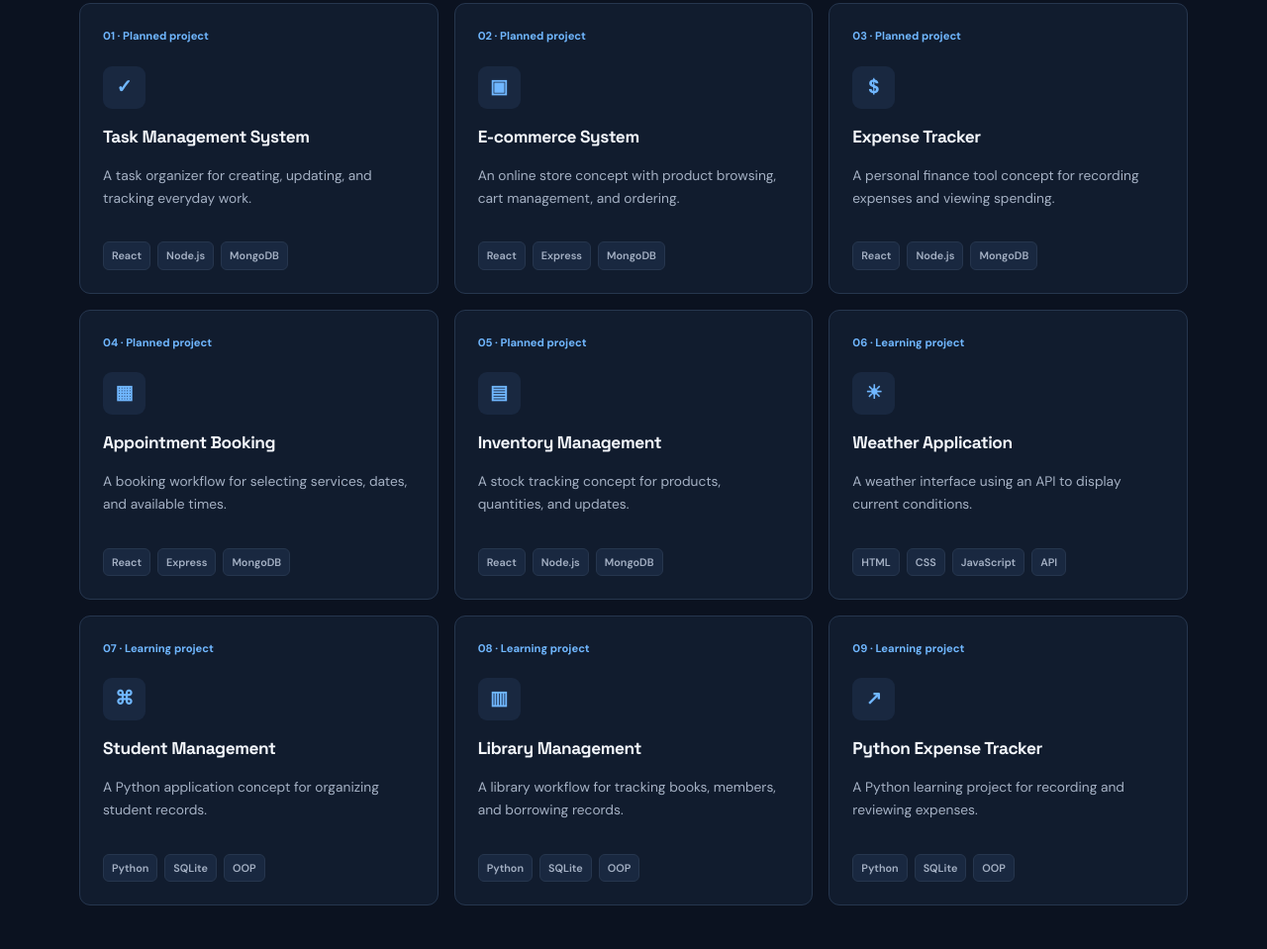
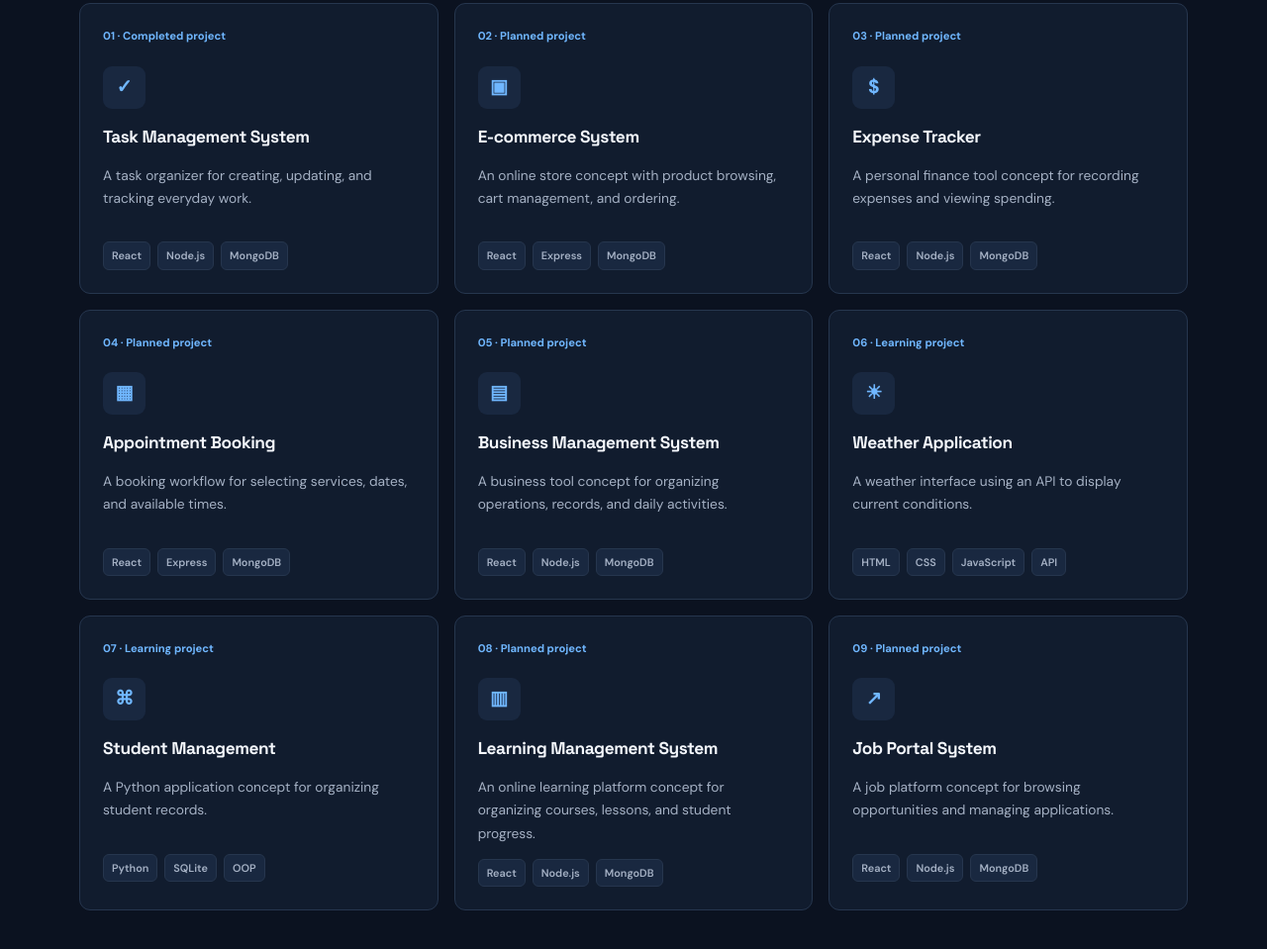
Before and after one commit to dawabest/dawit-portfolio, a plain HTML site: page index.html in a window 1280 px wide. Shown: the part 2255-3214 px from the top of the page at 99% size. Drawn offline with Linux system fonts and the light colour scheme.

Commit message:
Update portfolio project list

```diff
--- a/index.html
+++ b/index.html
@@ -304,7 +304,7 @@
   <div class="projects-grid">
 
     <article class="project-card reveal">
-      <small>01 · Planned project</small>
+      <small>01 · Completed project</small>
       <b>✓</b>
       <h3>Task Management System</h3>
       <p>
@@ -365,9 +365,9 @@
     <article class="project-card reveal">
       <small>05 · Planned project</small>
       <b>▤</b>
-      <h3>Inventory Management</h3>
+      <h3>Business Management System</h3>
       <p>
-        A stock tracking concept for products, quantities, and updates.
+        A business tool concept for organizing operations, records, and daily activities.
       </p>
       <div class="tags">
         <span>React</span>
@@ -406,31 +406,30 @@
     </article>
 
     <article class="project-card reveal">
-      <small>08 · Learning project</small>
+      <small>08 · Planned project</small>
       <b>▥</b>
-      <h3>Library Management</h3>
+      <h3>Learning Management System</h3>
       <p>
-        A library workflow for tracking books, members,
-        and borrowing records.
+        An online learning platform concept for organizing courses, lessons, and student progress.
       </p>
       <div class="tags">
-        <span>Python</span>
-        <span>SQLite</span>
-        <span>OOP</span>
+        <span>React</span>
+        <span>Node.js</span>
+        <span>MongoDB</span>
       </div>
     </article>
 
     <article class="project-card reveal">
-      <small>09 · Learning project</small>
+      <small>09 · Planned project</small>
       <b>↗</b>
-      <h3>Python Expense Tracker</h3>
+      <h3>Job Portal System</h3>
       <p>
-        A Python learning project for recording and reviewing expenses.
+        A job platform concept for browsing opportunities and managing applications.
       </p>
       <div class="tags">
-        <span>Python</span>
-        <span>SQLite</span>
-        <span>OOP</span>
+        <span>React</span>
+        <span>Node.js</span>
+        <span>MongoDB</span>
       </div>
     </article>
 
```
